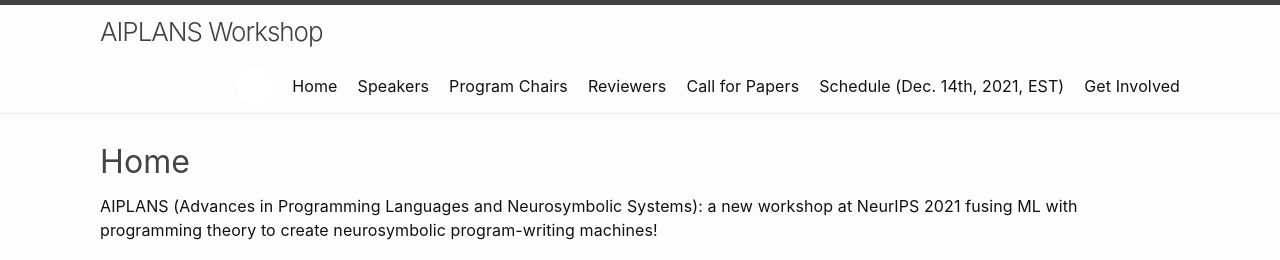
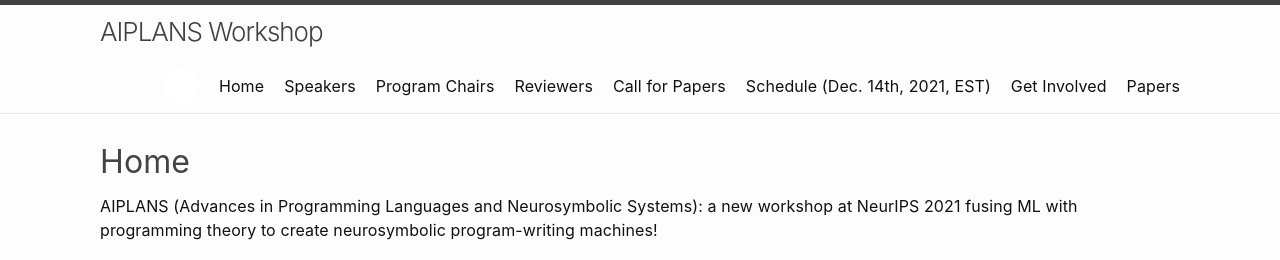
Before and after one commit to aiplans/aiplans.github.io, a Jekyll site: the page built from index.md, in a window 1280 px wide. Shown: the top 260 px of the page. Built offline with Jekyll 4.4.1, drawn with Linux system fonts in a browser that asks for light colours.

Commit message:
include papers

```diff
--- a/_config.yml
+++ b/_config.yml
@@ -43,7 +43,7 @@
 - callforpapers.md
 - schedule.md
 - getinvolved.md
-#- papers.md
+- papers.md
 #- contactus.md
 
 # # Specify the name of a file to show as a masthead graphic at the top of each page, instead of a title, here:
```
